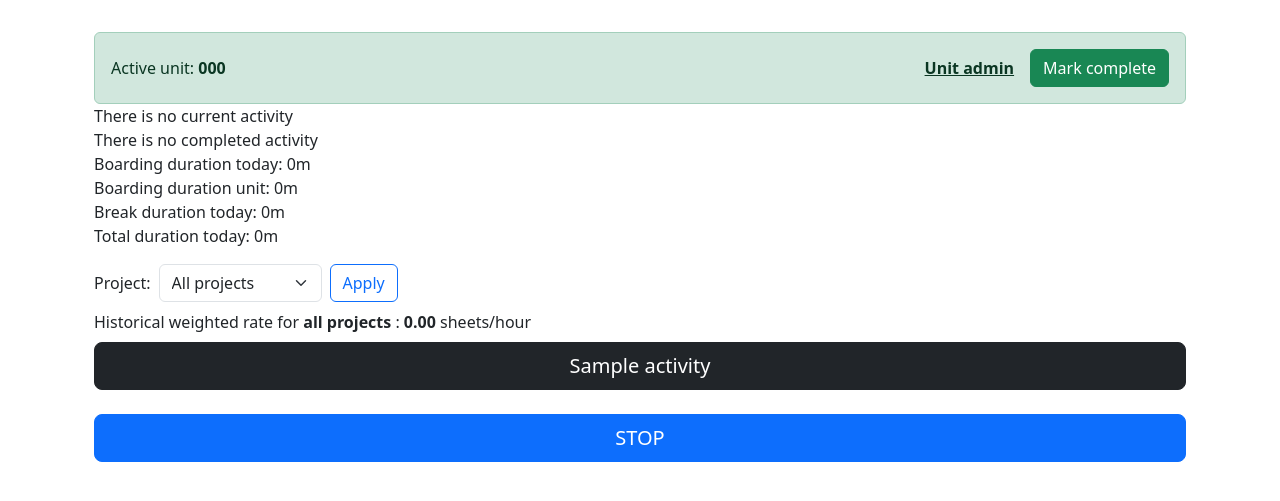
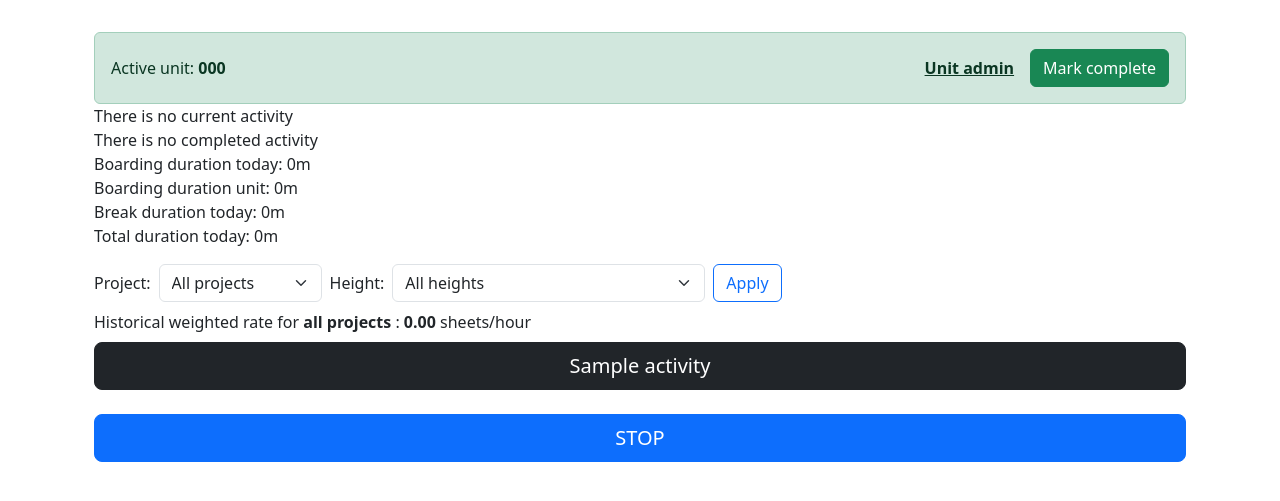
Before and after one commit to tombohub/piecework-tools, a Django app: page / in a window 1280 px wide. Shown: the part 56-557 px from the top of the page. Run offline with Django 5.2, Linux system fonts and the light colour scheme; tables that the repository leaves empty hold one stand-in row (values such as "Sample post"); data that the repository does not hold is empty.

Commit message:
sheet per hour filter by unit height

```diff
--- a/piecework/forms.py
+++ b/piecework/forms.py
@@ -1,8 +1,9 @@
+from random import choice
 from typing import ClassVar
 
 from django import forms
 
-from .models import Note, Project, Unit, UnitSheetCount
+from .models import HeightCategory, Note, Project, Unit, UnitSheetCount
 
 
 class UnitForm(forms.ModelForm):
@@ -31,10 +32,17 @@ class NoteModelForm(forms.ModelForm):
         }
 
 
-class ProjectStatsFilterForm(forms.Form):
+class UnitStatsFilterForm(forms.Form):
     project = forms.ModelChoiceField(
         queryset=Project.objects.order_by("name"),
         required=False,
         empty_label="All projects",
         widget=forms.Select(attrs={"class": "form-select"}),
     )
+
+    height_feet = forms.ChoiceField(
+        label="Height",
+        required=False,
+        choices=[("", "All heights"), *HeightCategory.choices],
+        widget=forms.Select(attrs={"class": "form-select"}),
+    )
--- a/piecework/models.py
+++ b/piecework/models.py
@@ -399,16 +399,21 @@ class UnitManager(models.Manager["Unit"]):
         except self.model.DoesNotExist:
             return None
 
-    def weighted_sheets_per_hour(self, project: Project | None = None) -> Decimal:
+    def weighted_sheets_per_hour(
+        self, project: Project | None = None, height_feet: str | None = None
+    ) -> Decimal:
         """
         Return the weighted sheets-per-hour rate across completed units.
 
-        Filter per project
+        Filter per project and unit height
         """
         units = self.get_queryset().filter(status=self.model.Status.COMPLETED)
 
         if project is not None:
             units = units.filter(project=project)
+
+        if height_feet:
+            units = units.filter(height_feet=height_feet)
 
         eligible_unit_ids = (
             units.filter(
--- a/piecework/templates/piecework/index.html
+++ b/piecework/templates/piecework/index.html
@@ -69,6 +69,20 @@
         {% endfor %}
       </div>
       <div class="col-auto">
+        <label class="mb-0" for="{{ project_filter_form.height_feet.id_for_label }}">
+          Height:
+        </label>
+      </div>
+      <div class="col-auto">
+        {{ project_filter_form.height_feet }}
+
+        {% for error in project_filter_form.height_feet.errors %}
+        <div class="text-danger">
+          {{ error }}
+        </div>
+        {% endfor %}
+      </div>
+      <div class="col-auto">
         <button type="submit" class="btn btn-outline-primary">Apply</button>
       </div>
     </form>
--- a/piecework/views.py
+++ b/piecework/views.py
@@ -5,7 +5,7 @@ import datetime as dt
 from django.shortcuts import get_object_or_404, redirect, render
 from django.views.decorators.http import require_POST
 
-from .forms import NoteModelForm, ProjectStatsFilterForm, UnitForm
+from .forms import NoteModelForm, UnitForm, UnitStatsFilterForm
 from .models import Activity, ActivityLog, Note, Project, Unit
 
 
@@ -23,13 +23,16 @@ def index(request):
     )
     total_duration_today = ActivityLog.objects.total_duration_today()
 
-    project_filter_form = ProjectStatsFilterForm(request.GET)
+    unit_stats_filter_form = UnitStatsFilterForm(request.GET)
     selected_project = None
+    selected_height_feet = None
 
-    if project_filter_form.is_valid():
-        selected_project = project_filter_form.cleaned_data["project"]
+    if unit_stats_filter_form.is_valid():
+        selected_project = unit_stats_filter_form.cleaned_data["project"]
+        selected_height_feet = unit_stats_filter_form.cleaned_data["height_feet"]
+
     weighted_sheets_per_hour = Unit.objects.weighted_sheets_per_hour(
-        project=selected_project
+        project=selected_project, height_feet=selected_height_feet
     )
 
     context = {
@@ -41,8 +44,9 @@ def index(request):
         "break_duration_today": break_duration_today,
         "boarding_duration_current_unit": boarding_duration_current_unit,
         "total_duration_today": total_duration_today,
-        "project_filter_form": project_filter_form,
+        "project_filter_form": unit_stats_filter_form,
         "selected_project": selected_project,
+        "selected_height_feet": selected_height_feet,
         "weighted_sheets_per_hour": weighted_sheets_per_hour,
     }
     return render(request, "piecework/index.html", context)
```
Also changed, not shown: piecework/tests.py (+46 -0 lines).
